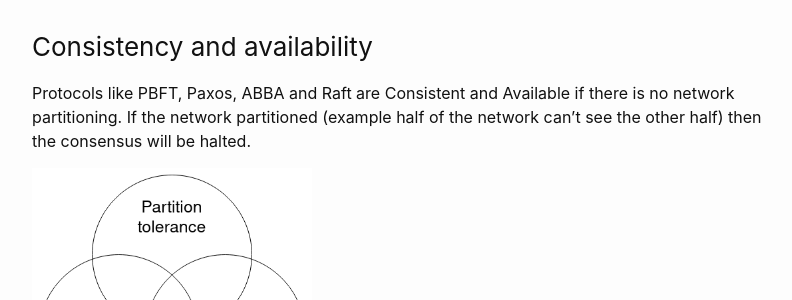
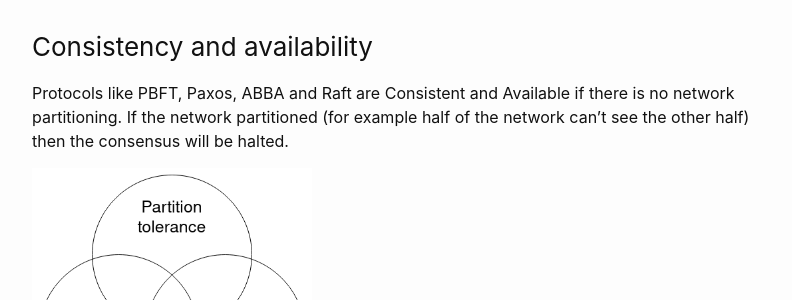
Before and after one commit to b00f/b00f.github.io, a Jekyll site: the page built from _posts/2022-11-10-consensus_problem.md, in a window 1280 px wide and 900 px high, scrolled down 4563 px. Shown: the part 177-477 px from the top of the window, without its empty margins (238-1030 px from the left). Built offline with Jekyll 4.4.1, drawn with Linux system fonts in a browser that asks for light colours; formulas are drawn with MathJax 3.

Commit message:
updating the doc

```diff
--- a/_posts/2022-11-10-consensus_problem.md
+++ b/_posts/2022-11-10-consensus_problem.md
@@ -103,7 +103,7 @@ Now let's look at the possible combination of CAP theorems.
 
 ### Consistency and availability
 
-Protocols like PBFT, Paxos, ABBA and Raft are Consistent and Available if there is no network partitioning. If the network partitioned (example half of the network can’t see the other half) then the consensus will be halted.
+Protocols like PBFT, Paxos, ABBA and Raft are Consistent and Available if there is no network partitioning. If the network partitioned (for example half of the network can’t see the other half) then the consensus will be halted.
 
 <img alt="Consistency and availability" src="../assets/images/cap_theorem_no_partition.png" width="280">
 
```
Also changed, not shown: other parts of _posts/2022-11-10-consensus_problem.md (+0 -2 lines).
